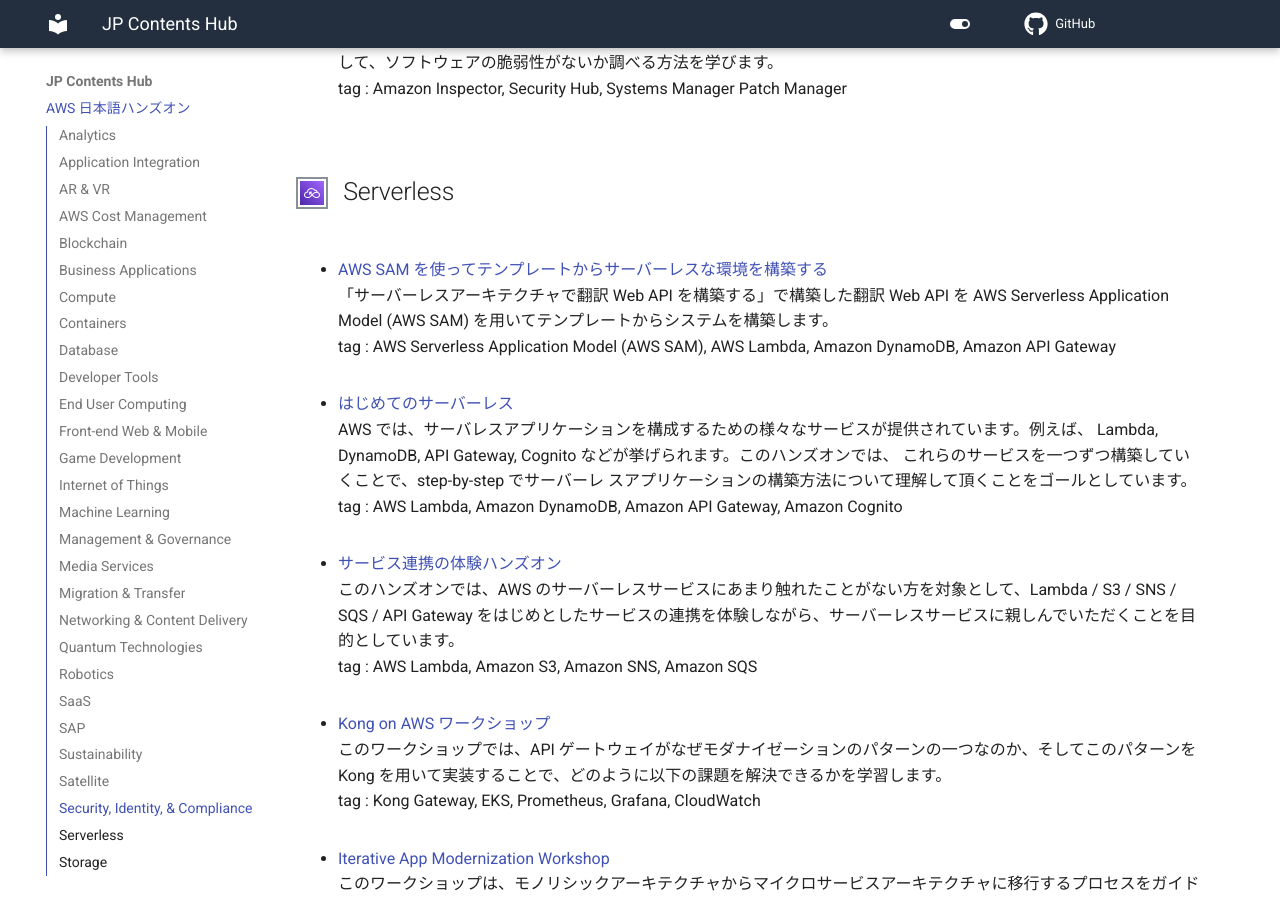
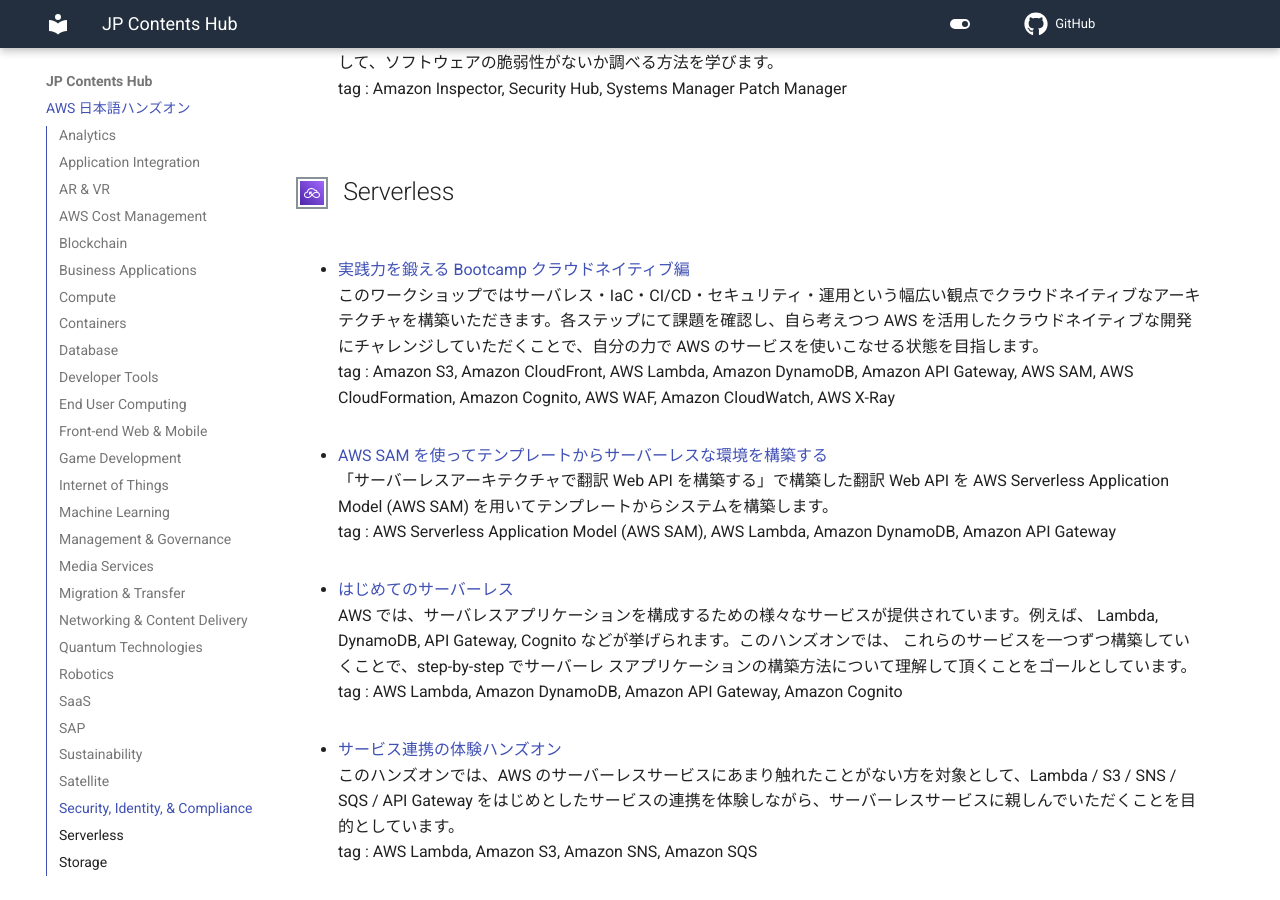
Before and after one commit to aws-samples/jp-contents-hub, an MkDocs documentation site: the page built from content/index.md, in a window 1280 px wide and 900 px high, scrolled down 35650 px. Built offline with MkDocs 1.6.1 and Material for MkDocs 9.7.7, drawn with Linux system fonts in a browser that asks for light colours; comment, search, counter and statistics services are not loaded.

Commit message:
add: 新規ハンズオンコンテンツ追加

```diff
--- a/content/index.md
+++ b/content/index.md
@@ -908,6 +908,10 @@
 tag : Amazon Inspector, Security Hub, Systems Manager Patch Manager
 
 ## ![image]([img/Arch-Category_Serverless_16.png]()) Serverless
+- <a href="https://catalog.us-east-1.prod.workshops.aws/workshops/a9b0eefd-f429-4859-9881-ce3a7f1a4e5f" target="_blank" onclick="sendClickCount()" onauxclick="sendClickCount()">実践力を鍛える Bootcamp クラウドネイティブ編</a>
+このワークショップではサーバレス・IaC・CI/CD・セキュリティ・運用という幅広い観点でクラウドネイティブなアーキテクチャを構築いただきます。各ステップにて課題を確認し、自ら考えつつ AWS を活用したクラウドネイティブな開発にチャレンジしていただくことで、自分の力で AWS のサービスを使いこなせる状態を目指します。
+tag : Amazon S3, Amazon CloudFront, AWS Lambda, Amazon DynamoDB, Amazon API Gateway, AWS SAM, AWS CloudFormation, Amazon Cognito, AWS WAF, Amazon CloudWatch, AWS X-Ray
+
 - <a href="https://pages.awscloud.com/JAPAN-event-OE-Hands-on-for-Beginners-Serverless-2-2022-reg-event.html?trk=aws_introduction_page" target="_blank" onclick="sendClickCount()" onauxclick="sendClickCount()">AWS SAM を使ってテンプレートからサーバーレスな環境を構築する</a>
 「サーバーレスアーキテクチャで翻訳 Web API を構築する」で構築した翻訳 Web API を AWS Serverless Application Model (AWS SAM) を用いてテンプレートからシステムを構築します。
 tag : AWS Serverless Application Model (AWS SAM), AWS Lambda, Amazon DynamoDB, Amazon API Gateway
```
